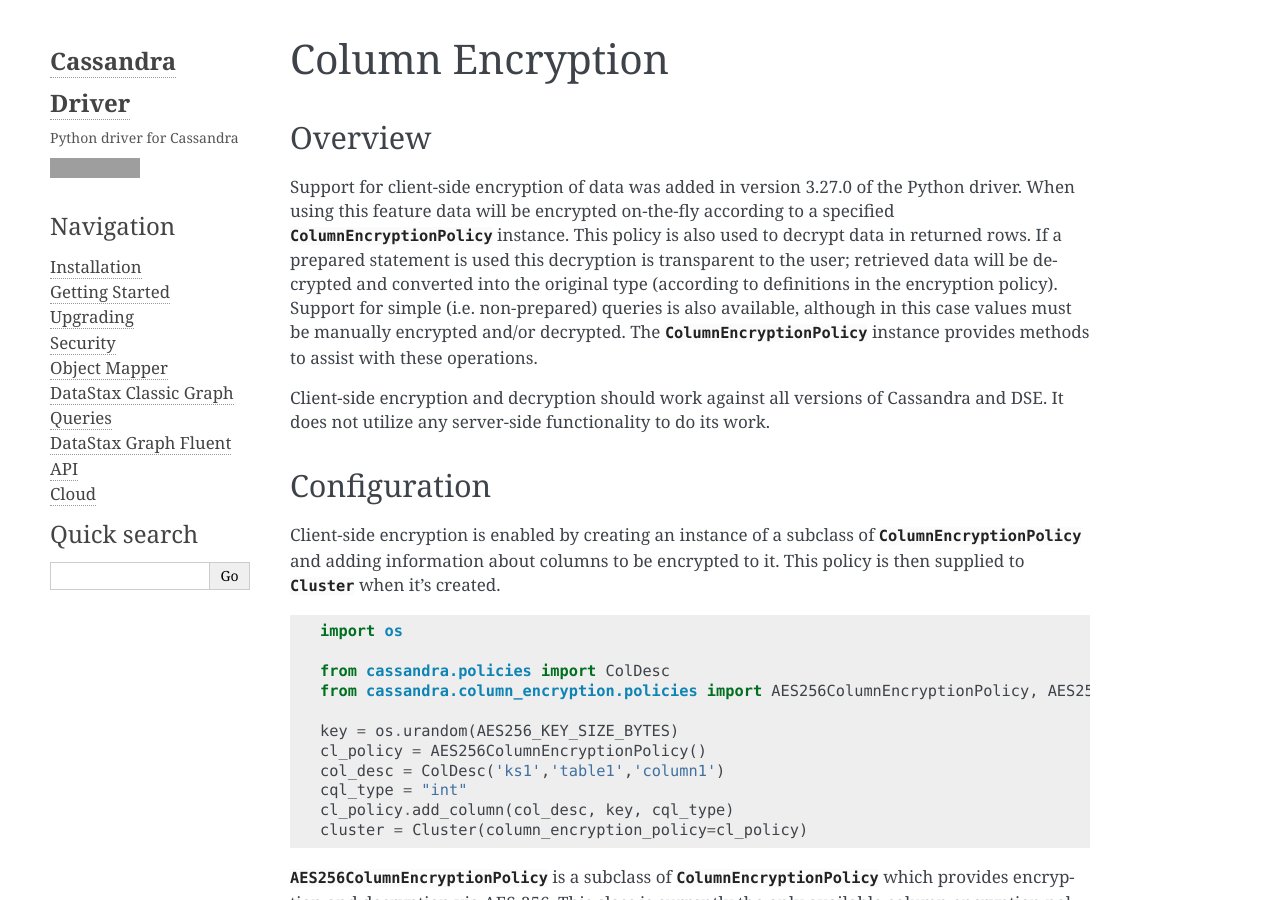
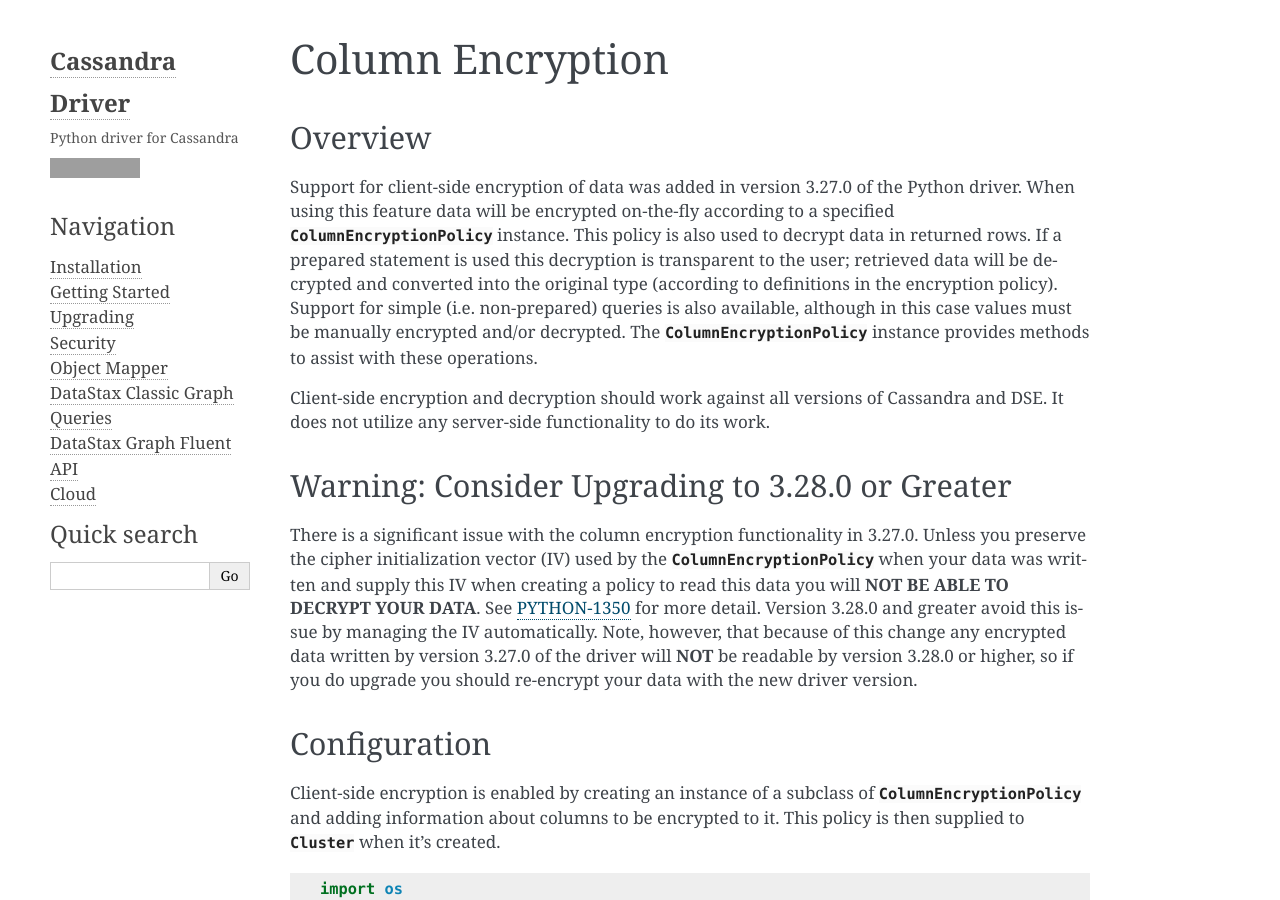
Before and after one commit to datastax/python-driver, a Sphinx documentation site: the page built from docs/column_encryption.rst, in a window 1280 px wide and 900 px high. Built offline with Sphinx 7.4.7, drawn with Linux system fonts in a browser that asks for light colours; pages that are not in the unit, such as notebooks, are missing from menus; grey boxes are pictures that could not be loaded.

Commit message:
Initial pass at notes on PYTHON-1350

```diff
--- a/docs/column_encryption.rst
+++ b/docs/column_encryption.rst
@@ -13,6 +13,16 @@
 
 Client-side encryption and decryption should work against all versions of Cassandra and DSE.  It does not
 utilize any server-side functionality to do its work.
+
+Warning: Consider Upgrading to 3.28.0 or Greater
+------------------------------------------------
+There is a significant issue with the column encryption functionality in 3.27.0.  Unless you preserve the cipher
+initialization vector (IV) used by the :class:`~.ColumnEncryptionPolicy` when your data was written and supply
+this IV when creating a policy to read this data you will **NOT BE ABLE TO DECRYPT YOUR DATA**.  See
+`PYTHON-1350 <https://datastax-oss.atlassian.net/browse/PYTHON-1350>`_ for more detail.  Version 3.28.0 and
+greater avoid this issue by managing the IV automatically.  Note, however, that because of this change any
+encrypted data written by version 3.27.0 of the driver will **NOT** be readable by version 3.28.0 or higher,
+so if you do upgrade you should re-encrypt your data with the new driver version.
 
 Configuration
 -------------
```
